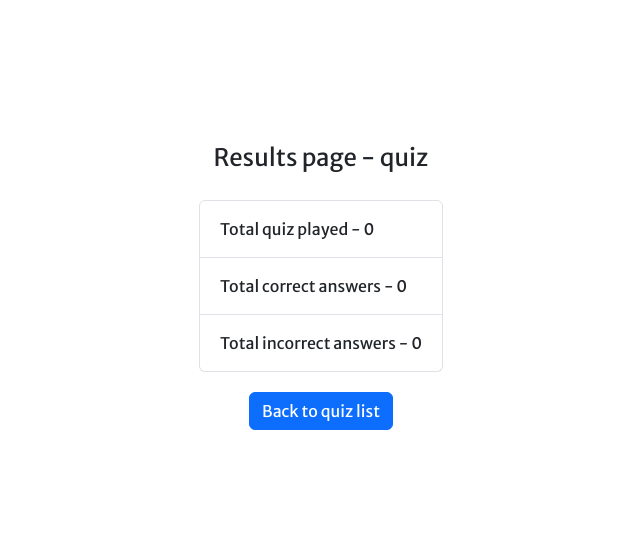
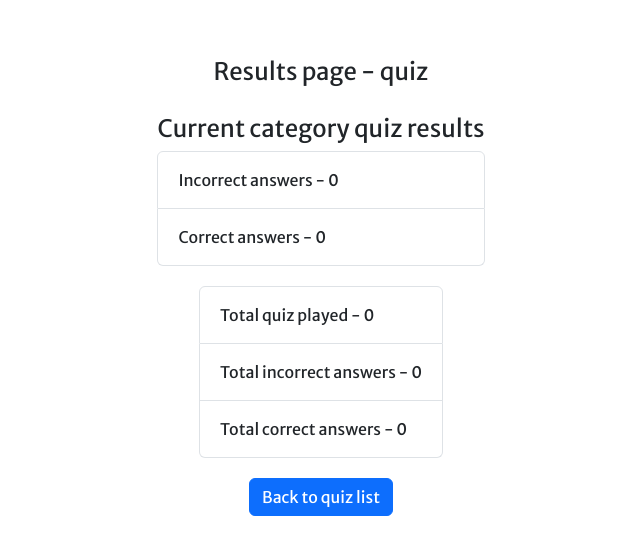
Before and after one commit to Dmytrii9Cherniak/AngularQuizTestApp, an Angular app: page /results in a window 1280 px wide. Shown: the part 113-668 px from the top of the page, without its empty margins (319-959 px from the left). Built offline with nearby package versions, Linux system fonts and the light colour scheme.

Commit message:
new logic

```diff
--- a/src/app/components/home/home.component.scss
+++ b/src/app/components/home/home.component.scss
@@ -6,12 +6,13 @@
   flex-direction: column;
   row-gap: 40px;
 
-  header {
-    text-align: center;
+  div:nth-child(1) {
     display: flex;
     justify-content: center;
+    flex-direction: column;
+    text-align: center;
+    row-gap: 20px;
     align-items: center;
-    gap: 20px;
   }
 
   main {
--- a/src/app/components/play/play.component.ts
+++ b/src/app/components/play/play.component.ts
@@ -19,6 +19,8 @@ export class PlayComponent implements OnInit {
   public categoryValue: string;
   public categoryName: string;
   public isAnswerCorrect: boolean = false;
+  public currentIncorrectAnswers: number = 0;
+  public currentCorrectAnswers: number = 0;
 
   constructor(
     private quizService: QuizService,
@@ -57,6 +59,7 @@ export class PlayComponent implements OnInit {
     const formValue = this.getQuizFormValue()?.value.trim();
     const quizData: string = this.testsList.results[this.currentQuestionIndex].correct_answer;
     this.isAnswerCorrect = formValue === quizData;
+    this.isAnswerCorrect ? this.currentCorrectAnswers++ : this.currentIncorrectAnswers++
   }
 
   public startQuiz(): void {
@@ -65,6 +68,8 @@ export class PlayComponent implements OnInit {
 
   public goHomeCancelQuiz(): void {
     this.quizService.isQuizInProgress.next(false);
+    this.currentIncorrectAnswers = 0;
+    this.currentCorrectAnswers = 0;
     this.router.navigate(['']);
   }
 
@@ -72,6 +77,8 @@ export class PlayComponent implements OnInit {
     this.quizService.isQuizInProgress.next(false);
     this.nextQuestion();
     this.quizService.totalQuizzesCompleted++;
+    this.quizService.currentIncorrectAnswers = this.currentIncorrectAnswers;
+    this.quizService.currentCorrectAnswers = this.currentCorrectAnswers;
     this.router.navigate(['results']);
   }
 }
--- a/src/app/components/results/results.component.html
+++ b/src/app/components/results/results.component.html
@@ -4,10 +4,18 @@
     <h4> Results page - {{ categoryQuiz }} quiz </h4>
   </div>
 
+  <div>
+    <h4> Current category quiz results </h4>
+    <ul class="list-group">
+      <li class="list-group-item"> Incorrect answers - {{ currentIncorrectAnswers }}  </li>
+      <li class="list-group-item"> Correct answers - {{ currentIncorrectAnswers }} </li>
+    </ul>
+  </div>
+
   <ul class="list-group">
-    <li class="list-group-item"> Total quiz played - {{ quizPlayed }} </li>
-    <li class="list-group-item"> Total correct answers - {{ correctAnswers }} </li>
-    <li class="list-group-item"> Total incorrect answers - {{ incorrectAnswers }} </li>
+    <li class="list-group-item"> Total quiz played - {{ totalQuizPlayed }} </li>
+    <li class="list-group-item"> Total incorrect answers - {{ totalIncorrectAnswers }} </li>
+    <li class="list-group-item"> Total correct answers - {{ totalCorrectAnswers }} </li>
   </ul>
 
   <button class="btn btn-primary" (click)="goToQuizList()"> Back to quiz list </button>
--- a/src/app/components/results/results.component.ts
+++ b/src/app/components/results/results.component.ts
@@ -9,10 +9,11 @@ import { Router } from '@angular/router';
 })
 export class ResultsComponent implements OnInit {
 
-  public quizPlayed: number;
-  public totalAnswers: number;
-  public incorrectAnswers: number;
-  public correctAnswers: number;
+  public totalQuizPlayed: number;
+  public totalIncorrectAnswers: number;
+  public totalCorrectAnswers: number;
+  public currentIncorrectAnswers: number;
+  public currentCorrectAnswers: number;
   public categoryQuiz: string;
 
   constructor(
@@ -22,10 +23,11 @@ export class ResultsComponent implements OnInit {
 
   ngOnInit(): void {
     this.categoryQuiz = JSON.parse(JSON.stringify(localStorage.getItem('categoryName')));
-    this.quizPlayed = this.quizService.totalQuizzesCompleted;
-    this.totalAnswers = this.quizService.totalAnswers;
-    this.incorrectAnswers = this.quizService.incorrectAnswers;
-    this.correctAnswers = this.quizService.correctAnswers;
+    this.totalQuizPlayed = this.quizService.totalQuizzesCompleted;
+    this.totalIncorrectAnswers = this.quizService.totalIncorrectAnswers;
+    this.totalCorrectAnswers = this.quizService.totalCorrectAnswers;
+    this.currentIncorrectAnswers = this.quizService.currentIncorrectAnswers;
+    this.currentCorrectAnswers = this.quizService.totalCorrectAnswers;
   }
 
   public goToQuizList(): void {
--- a/src/app/services/quiz.service.ts
+++ b/src/app/services/quiz.service.ts
@@ -10,10 +10,11 @@ import { TestCategoryModel } from '../models/test.category.model';
 })
 export class QuizService {
 
-  public correctAnswers: number = 0;
-  public incorrectAnswers: number = 0;
-  public totalAnswers: number = 0;
+  public totalIncorrectAnswers: number = 0;
+  public totalCorrectAnswers: number = 0;
   public totalQuizzesCompleted: number = 0;
+  public currentIncorrectAnswers: number = 0;
+  public currentCorrectAnswers: number = 0;
   public isQuizInProgress: BehaviorSubject<boolean> = new BehaviorSubject<boolean>(false);
 
   constructor(private httpClient: HttpClient) { }
@@ -27,8 +28,7 @@ export class QuizService {
   }
 
   public recordAnswer(isCorrect: boolean): void {
-    isCorrect ? this.correctAnswers++ : this.incorrectAnswers++;
-    this.totalAnswers++;
+    isCorrect ? this.totalIncorrectAnswers++ : this.totalCorrectAnswers++;
   }
 
 
```
